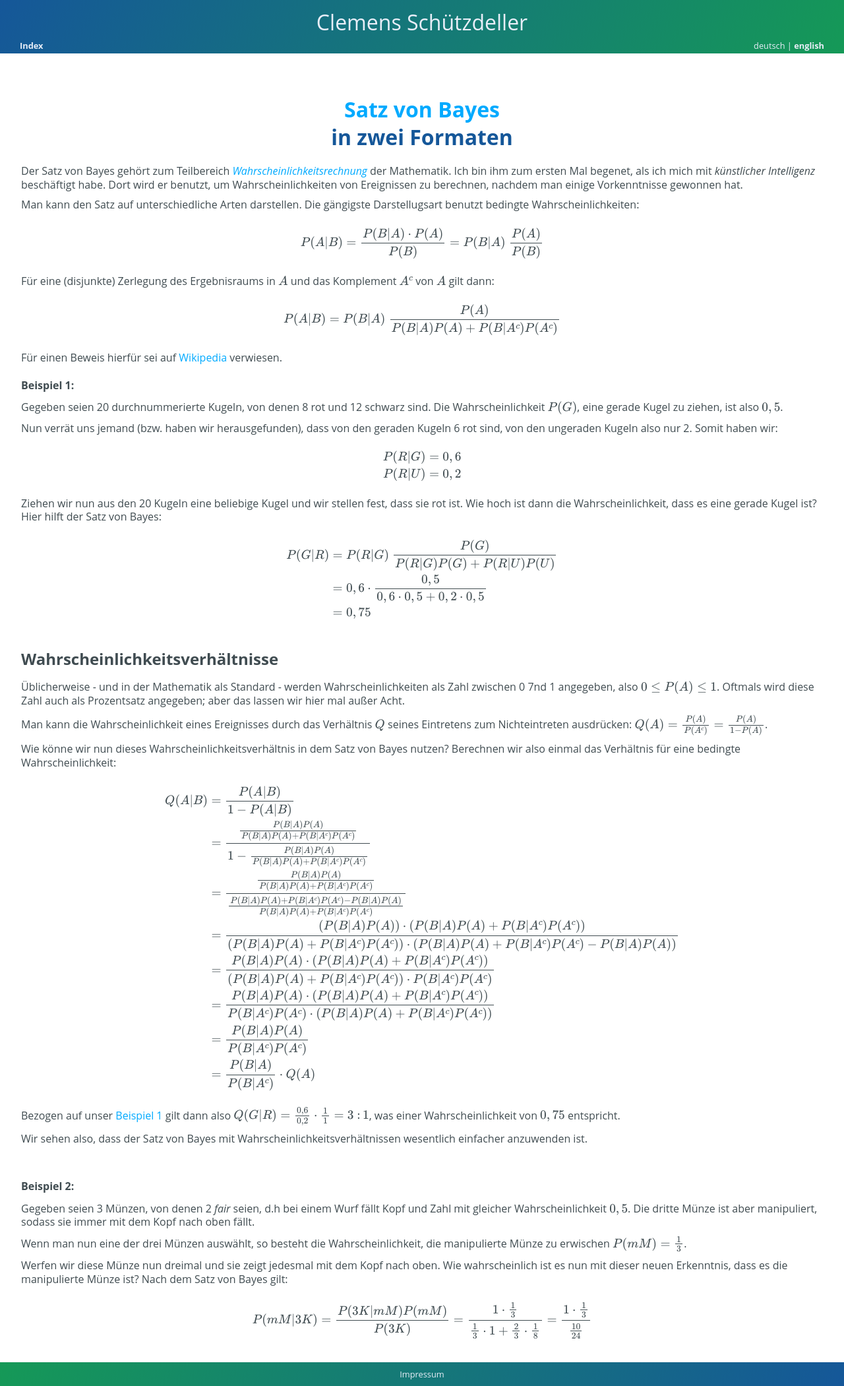
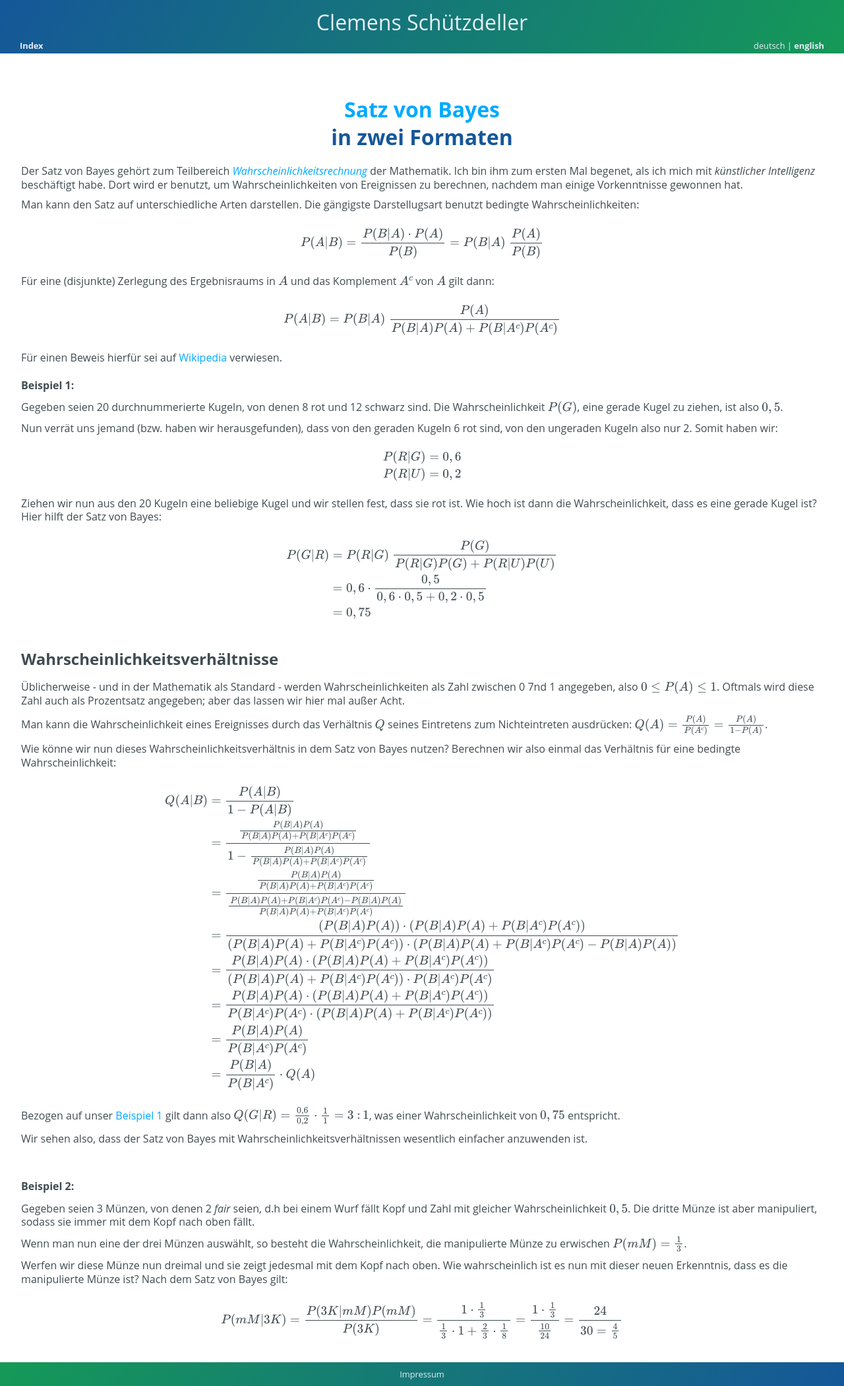
Before and after one commit to cs-LA/home, a Jekyll site: the page built from Wahrscheinlichkeitsrechnung/Bayes.md, in a window 1280 px wide. Shown: the whole page at 66% size. Built offline with Jekyll 4.4.1, drawn with Linux system fonts in a browser that asks for light colours; our own code applies the rules of GitHub Pages for plain Markdown files.

Commit message:
Update Bayes.md

```diff
--- a/Wahrscheinlichkeitsrechnung/Bayes.md
+++ b/Wahrscheinlichkeitsrechnung/Bayes.md
@@ -76,4 +76,4 @@ Wenn man nun eine der drei Münzen auswählt, so besteht die Wahrscheinlichkeit,
 
 Werfen wir diese Münze nun dreimal und sie zeigt jedesmal mit dem Kopf nach oben. Wie wahrscheinlich ist es nun mit dieser neuen Erkenntnis, dass es die manipulierte Münze ist? Nach dem Satz von Bayes gilt:
 
-$$P(mM \vert 3K) = \frac{P(3K \vert mM) P(mM)}{P(3K)} = \frac{1 \cdot \frac{1}{3}}{\frac{1}{3} \cdot 1 + \frac{2}{3} \cdot \frac{1}{8}} = \frac{1 \cdot \frac{1}{3}}{\frac{10}{24}}$$
+$$P(mM \vert 3K) = \frac{P(3K \vert mM) P(mM)}{P(3K)} = \frac{1 \cdot \frac{1}{3}}{\frac{1}{3} \cdot 1 + \frac{2}{3} \cdot \frac{1}{8}} = \frac{1 \cdot \frac{1}{3}}{\frac{10}{24}} = \frac{24}{30 = \frac{4}{5}}$$
```
